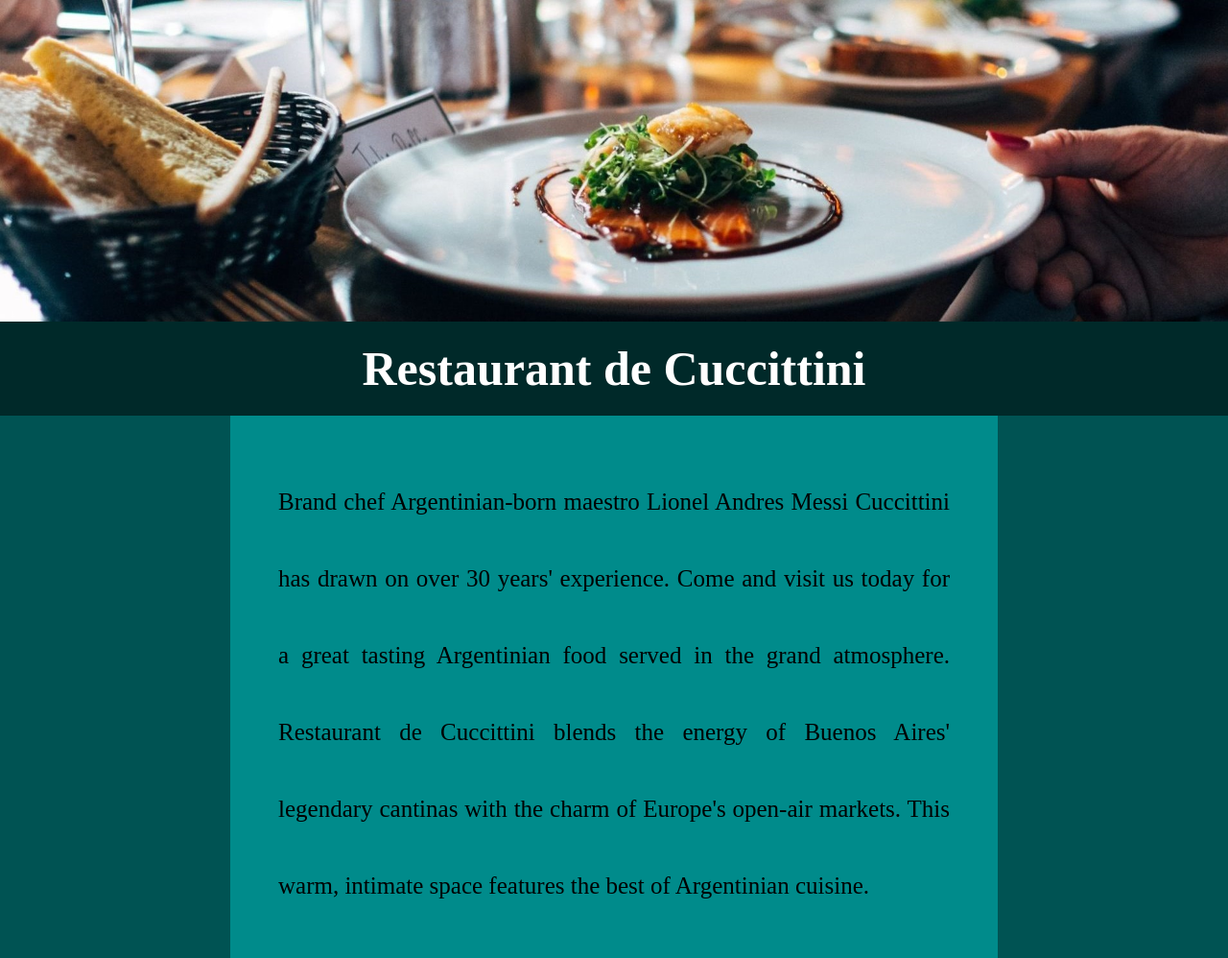
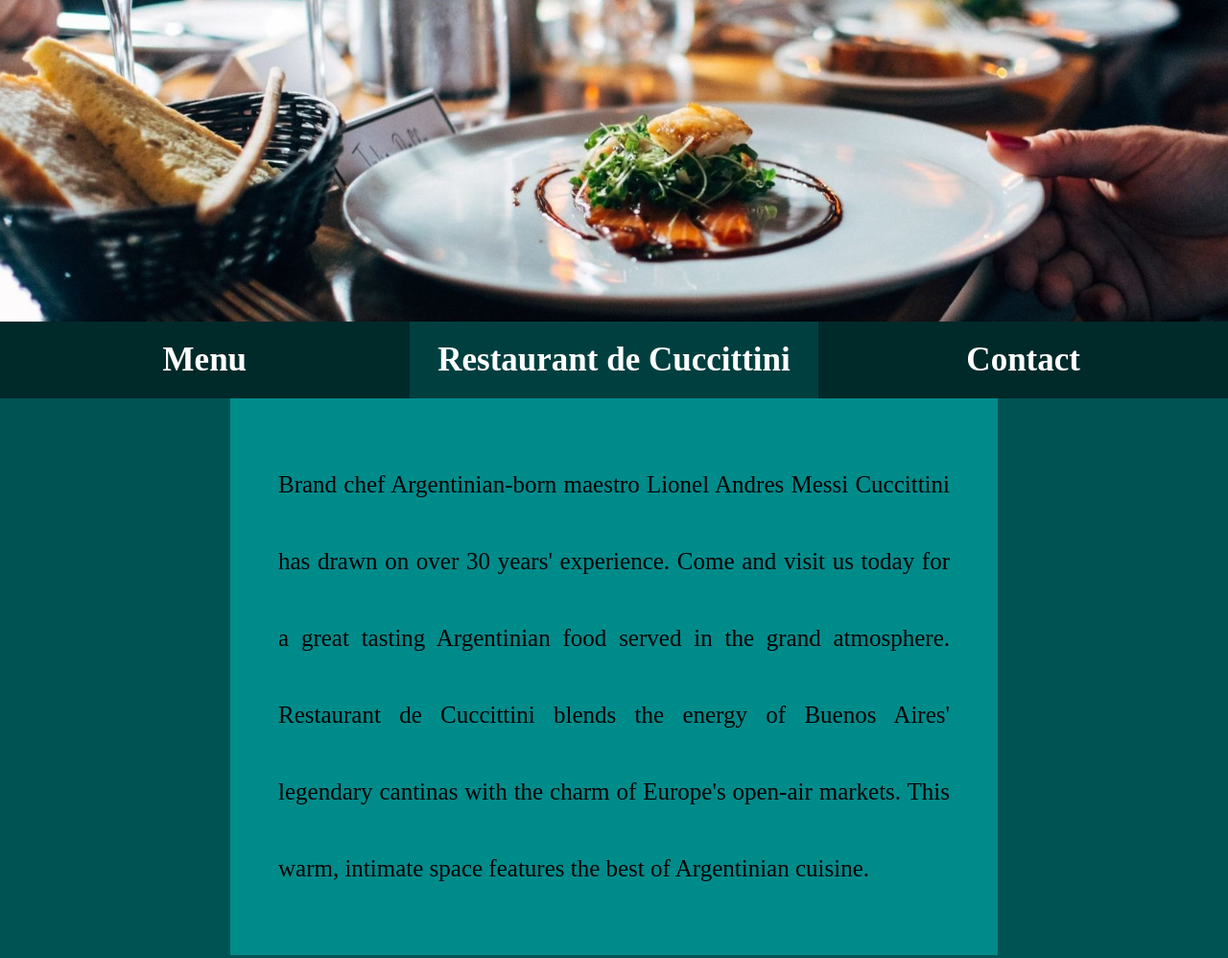
Before and after one commit to Dragesia/restaurant-page, a website built with webpack: page dist/index.html in a window 1280 px wide. Shown: the top 998 px of the page at 96% size. Built offline with nearby package versions, Linux system fonts and the light colour scheme.

Commit message:
added tabs

```diff
--- /dev/null
+++ b/src/contact.js
@@ -0,0 +1,11 @@
+export default function contactPage() {
+    const content = document.querySelector("#content");
+
+    const context = document.querySelector(".context");
+    context.innerHTML = "";
+
+    const p = document.createElement("p");
+    p.innerHTML = "Contact stuff here";
+
+    context.appendChild(p);
+}
--- /dev/null
+++ b/src/home.js
@@ -0,0 +1,12 @@
+export default function homePage() {
+    console.log("js");
+    const content = document.querySelector("#content");
+
+    const context = document.querySelector(".context");
+    context.innerHTML = "";
+
+    const p = document.createElement("p");
+    p.innerHTML = "Brand chef Argentinian-born maestro Lionel Andres Messi Cuccittini has drawn on over 30 years' experience. Come and visit us today for a great tasting Argentinian food served in the grand atmosphere. Restaurant de Cuccittini blends the energy of Buenos Aires' legendary cantinas with the charm of Europe's open-air markets. This warm, intimate space features the best of Argentinian cuisine.";
+
+    context.appendChild(p);
+}
--- a/src/index.js
+++ b/src/index.js
@@ -0,0 +1,54 @@
+import homePage from './home';
+import menuPage from './menu';
+import contactPage from './contact';
+
+const content = document.querySelector("#content");
+
+const headerImg = document.createElement("img");
+headerImg.setAttribute('id', 'header');
+headerImg.setAttribute('src', '../src/header.jpg');
+
+const headerDiv = document.createElement("div");
+headerDiv.classList.add("header-div");
+
+const menu = document.createElement("h1");
+menu.classList.add("menu");
+menu.classList.add("passive");
+menu.innerHTML = "Menu";
+
+const header = document.createElement("h1");
+header.classList.add("home");
+header.classList.add("active");
+header.innerHTML = "Restaurant de Cuccittini";
+
+const contact = document.createElement("h1");
+contact.classList.add("contact");
+contact.classList.add("passive");
+contact.innerHTML = "Contact";
+
+headerDiv.appendChild(menu);
+headerDiv.appendChild(header);
+headerDiv.appendChild(contact);
+
+const staticPart = document.createElement("div");
+staticPart.classList.add("static-part");
+staticPart.appendChild(headerImg);
+staticPart.appendChild(headerDiv);
+
+content.appendChild(staticPart);
+
+const div = document.createElement("div");
+div.classList.add("context");
+content.appendChild(div);
+
+homePage();
+
+const homeButton = document.querySelector(".home");
+const menuButton = document.querySelector(".menu");
+const contactButton = document.querySelector(".contact");
+
+homeButton.onclick = homePage;
+
+menuButton.onclick = menuPage;
+
+contactButton.onclick = contactPage;
--- /dev/null
+++ b/src/menu.js
@@ -0,0 +1,11 @@
+export default function menuPage() {
+    const content = document.querySelector("#content");
+
+    const context = document.querySelector(".context");
+    context.innerHTML = "";
+
+    const p = document.createElement("p");
+    p.innerHTML = "Menu stuff here";
+
+    context.appendChild(p);
+}
```
Also changed, not shown: dist/index.html, dist/main.js, dist/style.css.
